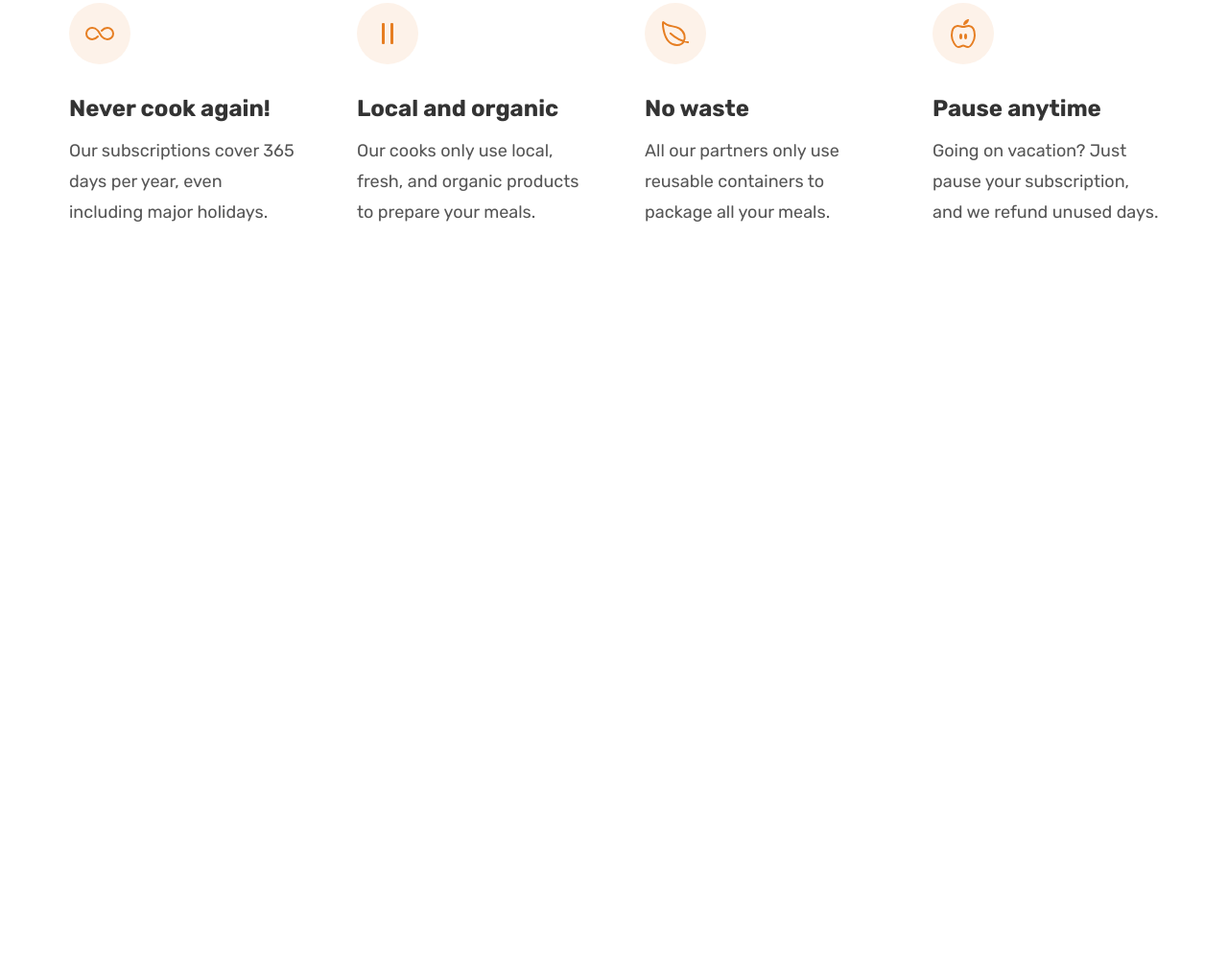
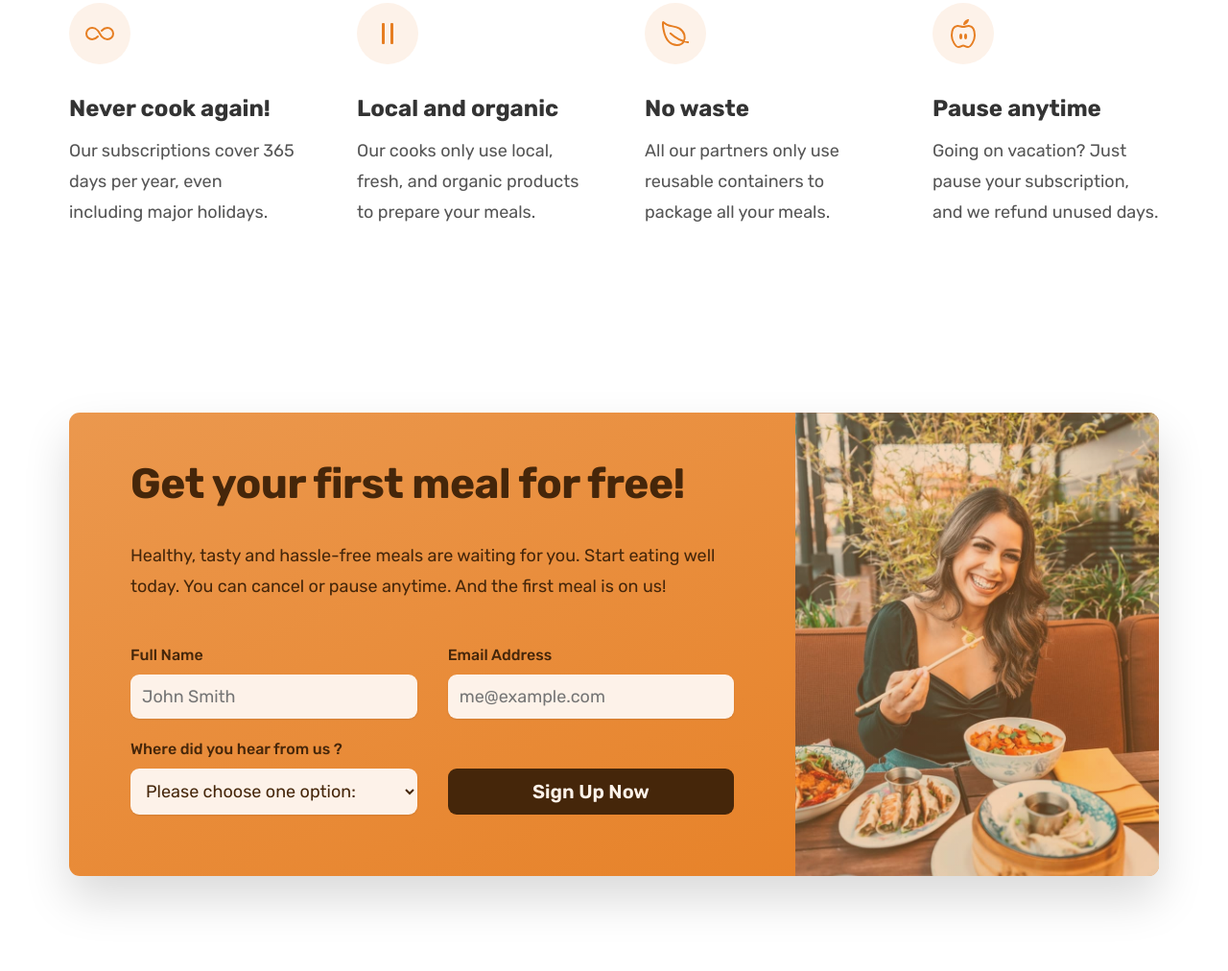
Before and after one commit to kdev307/Omnifood, a plain HTML site: page index.html in a window 1280 px wide. Shown: the part 5726-6738 px from the top of the page at 96% size. Before the commit the page ends 6156 px from the top, so only its background shows below. Drawn offline with nearby package versions, Linux system fonts and the light colour scheme; a web font is replaced by a local one.

Commit message:
CTA Section Created

```diff
--- a/index.html
+++ b/index.html
@@ -516,6 +516,42 @@
           </div>
         </div>
       </section>
+      <section class="section-cta">
+        <div class="container">
+          <div class="cta">
+
+            <div class="cta-text-box">
+              <h2 class="heading-secondary">Get your first meal for free!</h2>
+              <p class="cta-text">
+                Healthy, tasty and hassle-free meals are waiting for you. Start eating well today. You can cancel or pause anytime. And the first meal is on us!
+              </p>
+              <form action="#" class="cta-form">
+                <div>
+                  <label for="full-name">Full Name</label>
+                  <input type="text" placeholder="John Smith" name="" id="full-name" required>
+                </div>
+                <div>
+                  <label for="email">Email Address</label>
+                  <input type="email" placeholder="me@example.com" id="email" required>
+                </div>
+                <div>
+                  <label for="select-where">Where did you hear from us ?</label>
+                  <select name="" id="select-where" required>
+                    <option value="">Please choose one option:</option>
+                    <option value="friends">Friends and family</option>
+                    <option value="youtube">Youtube Video</option>
+                    <option value="podcast">Podcast</option>
+                    <option value="facebook">Facebook ad</option>
+                    <option value="others">Others</option>
+                  </select>
+                </div>
+                <button class="btn btn--form">Sign Up Now</button>
+              </form>
+            </div>
+            <div class="cta-img-box" role="img" aria-label="Woman enjoying food"></div>
+          </div>
+        </div>
+      </section>
     </main>
   </body>
 </html>
--- a/stylesheets/general.css
+++ b/stylesheets/general.css
@@ -158,7 +158,7 @@ html {
   margin-bottom: 1.6rem;
   letter-spacing: 0.75px;
 }
-
+.btn,
 .btn:link,
 .btn:visited {
   display: inline-block;
@@ -167,6 +167,11 @@ html {
   font-weight: 600;
   padding: 1.6rem 3.2rem;
   border-radius: 9px;
+
+  /* only necessary for .btn */
+  border: none;
+  cursor: pointer;
+  font-family: inherit;
 
   /* Put transition on original "state" */
   transition: all 0.3s;
@@ -195,6 +200,18 @@ html {
   /* border: 3px solid #fff; */
   /* Trick to add border inside */
   box-shadow: inset 0 0 0 3px #fff;
+}
+
+.btn--form {
+  background-color: #45260a;
+  color: #fdf2e9;
+  align-self: end;
+  padding: 1.2rem;
+}
+
+.btn--form:hover {
+  background-color: #fff;
+  color: #555;
 }
 
 .link:link,
@@ -233,7 +250,14 @@ html {
   color: #e67e22;
 }
 
-/* HELPER SETTING CLASSES */
+*:focus {
+  outline: none;
+  /* outline: 4px dotted #e67e22;
+  outline-offset: 8px; */
+  box-shadow: 0 0 0 0.8rem rgba(230, 125, 34, 0.5);
+}
+
+/* HELPER/SETTINGS CLASSES */
 
 .margin-right-sm {
   margin-right: 1.6rem !important;
--- a/stylesheets/style.css
+++ b/stylesheets/style.css
@@ -456,3 +456,86 @@
   font-size: 1.8rem;
   line-height: 1.8;
 }
+
+/*************************************/
+/* CALL to ACTION SECTION */
+/*************************************/
+
+.section-cta {
+  padding: 9.6rem 0;
+}
+
+.cta {
+  display: grid;
+  grid-template-columns: 2fr 1fr;
+  /* background-color: #e67e22; */
+  box-shadow: 0 2.4rem 4.8rem rgba(0, 0, 0, 0.15);
+  border-radius: 1.1rem;
+
+  background-image: linear-gradient(to right bottom, #eb984e, #e67e22);
+  overflow: hidden;
+}
+
+.cta-text-box {
+  color: #45260a;
+  padding: 4.8rem 6.4rem 6.4rem 6.4rem;
+}
+
+.cta .heading-secondary {
+  /* color: #45260a; */
+  color: inherit;
+  margin-bottom: 3.2rem;
+}
+
+.cta-text {
+  font-size: 1.8rem;
+  line-height: 1.8;
+  margin-bottom: 4.8rem;
+}
+
+.cta-img-box {
+  background-image: linear-gradient(
+      to right bottom,
+      rgba(235, 151, 78, 0.35),
+      rgba(230, 125, 34, 0.35)
+    ),
+    url("../img/eating.jpg");
+  background-size: cover;
+  background-position: center;
+}
+
+.cta-form {
+  display: grid;
+  grid-template-columns: 1fr 1fr;
+  column-gap: 3.2rem;
+  row-gap: 2.4rem;
+}
+
+.cta-form label {
+  display: block;
+  font-size: 1.6rem;
+  font-weight: 500;
+  margin-bottom: 1.2rem;
+}
+
+.cta-form input,
+.cta-form select {
+  width: 100%;
+  padding: 1.2rem;
+  font-size: 1.8rem;
+  font-family: inherit;
+  color: inherit;
+  border: none;
+  background-color: #fdf2e9;
+  border-radius: 9px;
+  box-shadow: 0 1px 2px rgba(0, 0, 0, 0.1);
+}
+
+.cta-form input ::placeholder {
+  color: #aaa;
+}
+
+.cta *:focus {
+  outline: none;
+  box-shadow: 0 0 0 0.8rem rgba(253, 242, 233, 0.5);
+}
```
